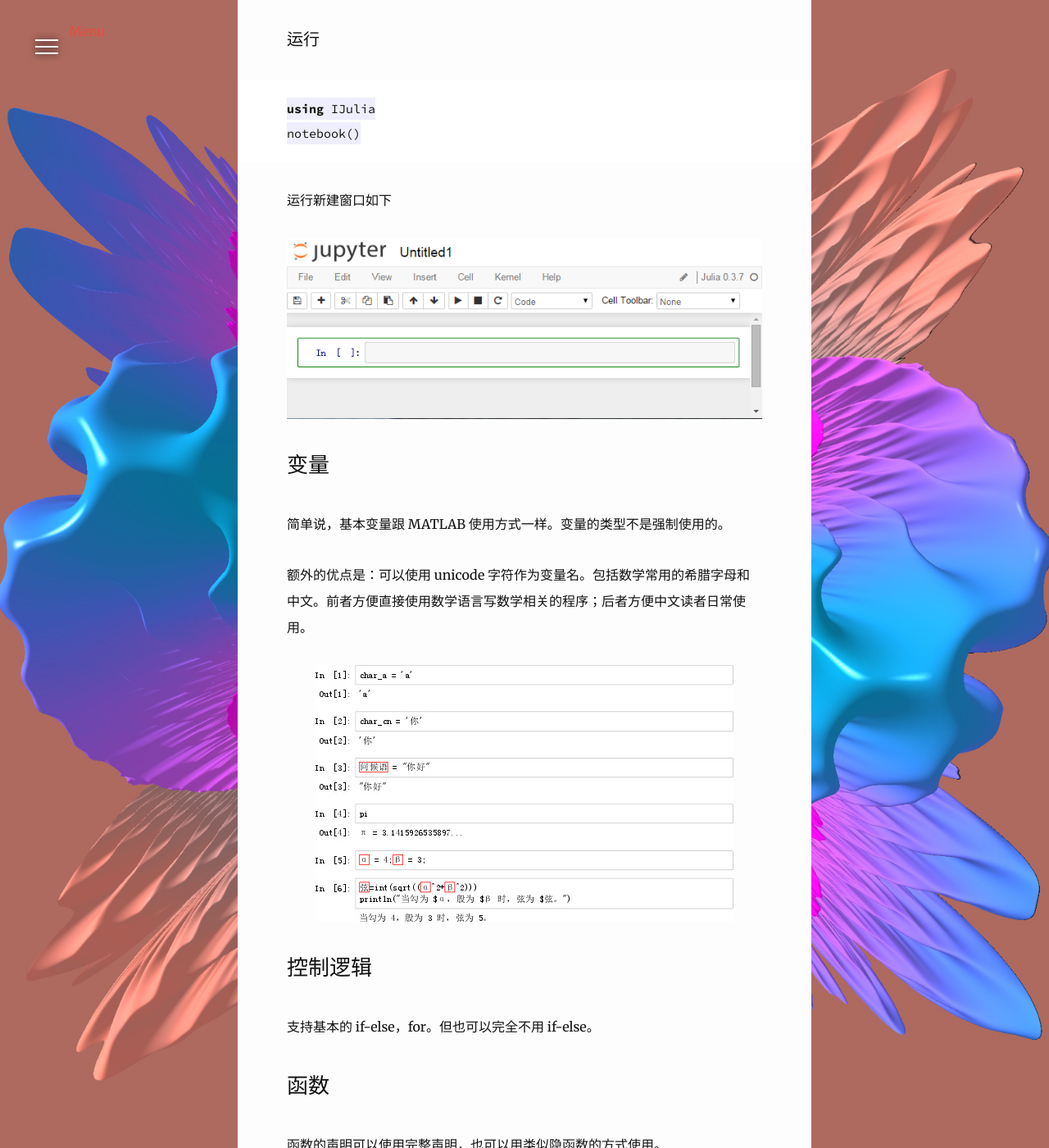
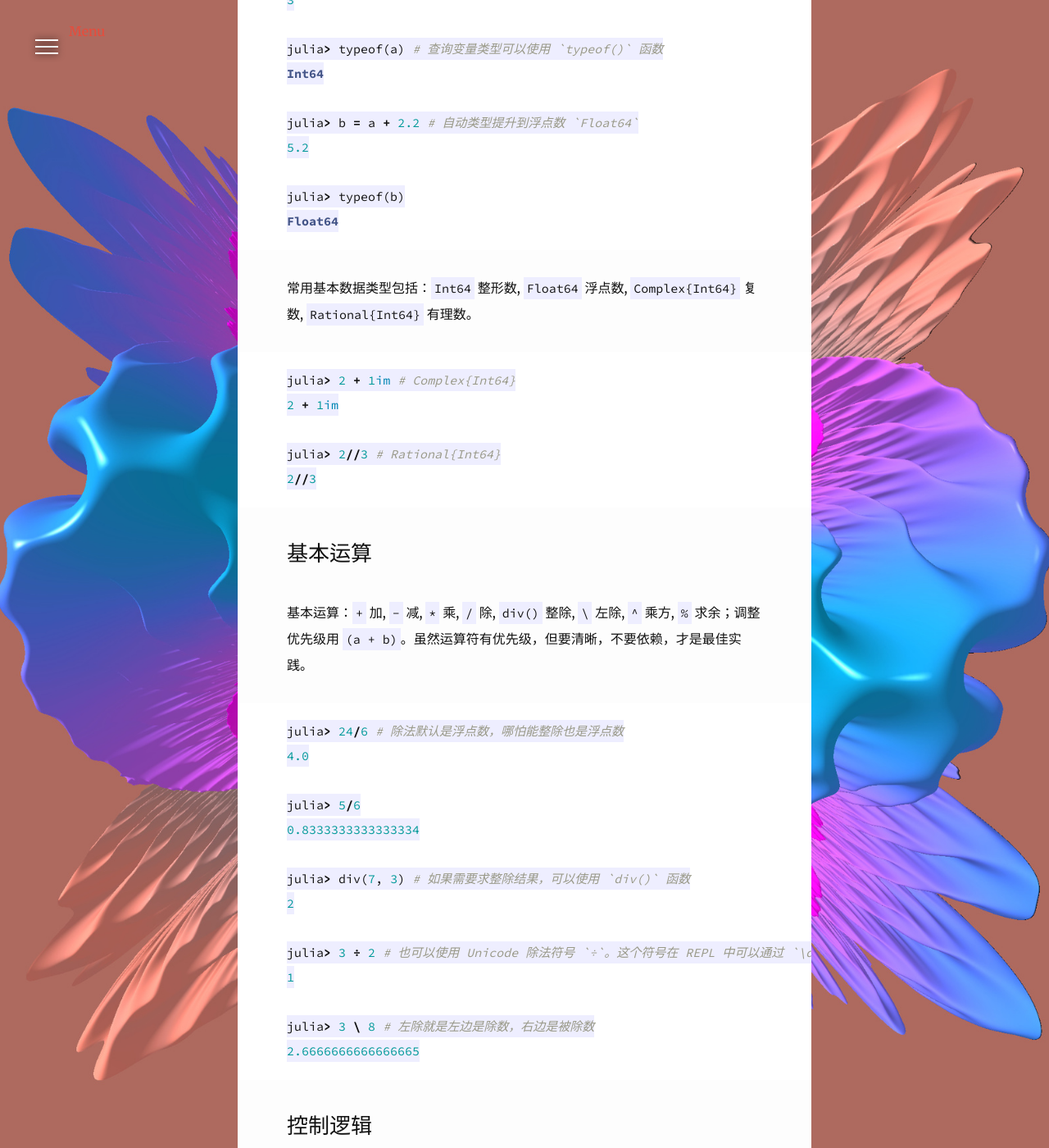
Before and after one commit to quxiaofeng/MachineLearningWithJulia.jl, a Jekyll site: the page built from _posts/2016-02-01-julia-basics.md, in a window 1280 px wide and 1400 px high, scrolled down 2324 px. Shown: the whole window at 82% size. Built offline with Jekyll 4.4.1, drawn with Linux system fonts in a browser that asks for light colours; nearby versions of some CDN libraries; comment, search, counter and statistics services are not loaded; some of the changed text lies outside the part shown.

Commit message:
Updated julia-basics
Signed-off-by: Xiaofeng QU <xiaofeng.qu.hk@ieee.org>

````diff
--- a/_posts/2016-02-01-julia-basics.md
+++ b/_posts/2016-02-01-julia-basics.md
@@ -11,11 +11,13 @@ tags: julia viarable type function REPL
 
 ## 目录 ##
 
-+ [Julia 的安装与运行](#section-1)
-+ [Julia 语言评价](#julia-)
-+ [Julia 示例一](#section-8)
-+ [Julia 示例二](#section-14)
-+ [为什么要用 Julia（一篇翻译的文章）](#julia)
+1. [Julia 的安装与运行](#section-1)
+2. Julia 语言基础
+3. Jupyter 与 Juno 开发环境
+3. [Julia 语言评价](#julia-)
+4. [Julia 示例一](#section-8)
+5. [Julia 示例二](#section-14)
+6. [为什么要用 Julia（一篇翻译的文章）](#julia)
 
 ## 安装 ##
 
@@ -25,9 +27,74 @@ tags: julia viarable type function REPL
 
 执行 Julia 的控制台界面如下。
 
-![]({{ "/assets/images/julia-repl.png" | prepend: site.baseurl | prepend: site.url }})
+**Julia Version 0.3.7**
+![]({{ "/assets/images/julia-repl.png" | prepend: site.url }})
+**Julia Version 0.4.5**
+![]({{ "/assets/images/julia-repl.png" | prepend: site.url }})
 
 显示版本、平台和 `julia>` 提示符。在提示符后面可以运行 Julia 代码。根据版本不同，显示的版本号可能不一样。
+
+## Julia 语言基础 ##
+
+### 变量 ###
+
+简单说，基本变量跟 MATLAB 使用方式一样。变量不需要声明，可以直接使用; `#` 开始是注释。变量的类型不是强制使用的。
+
+额外的优点是：可以使用 unicode 字符作为变量名。包括数学常用的希腊字母和中文。前者方便直接使用数学语言写数学相关的程序；后者方便中文用户在日常脚本中使用。
+
+```julia
+julia> a = 3 # 默认数字是整形数 `Int64`
+3
+
+julia> typeof(a) # 查询变量类型可以使用 `typeof()` 函数
+Int64
+
+julia> b = a + 2.2 # 自动类型提升到浮点数 `Float64`
+5.2
+
+julia> typeof(b)
+Float64
+```
+
+常用基本数据类型包括：`Int64` 整形数, `Float64` 浮点数, `Complex{Int64}` 复数, `Rational{Int64}` 有理数。
+```julia
+julia> 2 + 1im # Complex{Int64}
+2 + 1im
+
+julia> 2//3 # Rational{Int64}
+2//3
+```
+
+### 基本运算 ###
+
+基本运算：`+` 加, `-` 减, `*` 乘, `/` 除, `div()` 整除, `\` 左除, `^` 乘方, `%` 求余；调整优先级用 `(a + b)`。虽然运算符有优先级，但要清晰，不要依赖，才是最佳实践。
+```julia
+julia> 24/6 # 除法默认是浮点数，哪怕能整除也是浮点数
+4.0
+
+julia> 5/6
+0.8333333333333334
+
+julia> div(7, 3) # 如果需要求整除结果，可以使用 `div()` 函数
+2
+
+julia> 3 ÷ 2 # 也可以使用 Unicode 除法符号 `÷`。这个符号在 REPL 中可以通过 `\div + <tab>` 来输入。
+1
+
+julia> 3 \ 8 # 左除就是左边是除数，右边是被除数
+2.6666666666666665
+```
+
+### 控制逻辑 ###
+
+支持基本的 if-else，for。但也可以完全不用 if-else。
+
+### 函数 ###
+
+函数的声明可以使用完整声明，也可以用类似隐函数的方式使用。
+
+![]({{ "/assets/images/julia-function-example.jpg" | prepend: site.url }})
+
 
 ## GitHub 上 Julia 语言的学习代码 ##
 
@@ -61,25 +128,12 @@ notebook()
 
 运行新建窗口如下
 
-![]({{ "/assets/images/jupiter-new.png" | prepend: site.baseurl | prepend: site.url }})
+![]({{ "/assets/images/jupiter-new.png" | prepend: site.url }})
 
-### 变量 ###
 
-简单说，基本变量跟 MATLAB 使用方式一样。变量的类型不是强制使用的。
+一个简单的例子
 
-额外的优点是：可以使用 unicode 字符作为变量名。包括数学常用的希腊字母和中文。前者方便直接使用数学语言写数学相关的程序；后者方便中文读者日常使用。
-
-![]({{ "/assets/images/julia-viarable-example.jpg" | prepend: site.baseurl | prepend: site.url }})
-
-### 控制逻辑 ###
-
-支持基本的 if-else，for。但也可以完全不用 if-else。
-
-### 函数 ###
-
-函数的声明可以使用完整声明，也可以用类似隐函数的方式使用。
-
-![]({{ "/assets/images/julia-function-example.jpg" | prepend: site.baseurl | prepend: site.url }})
+![]({{ "/assets/images/julia-viarable-example.jpg" | prepend: site.url }})
 
 ## Julia 语言的优点 ##
 
````
Also changed, not shown: assets/images/julia-repl-045.png (added).
